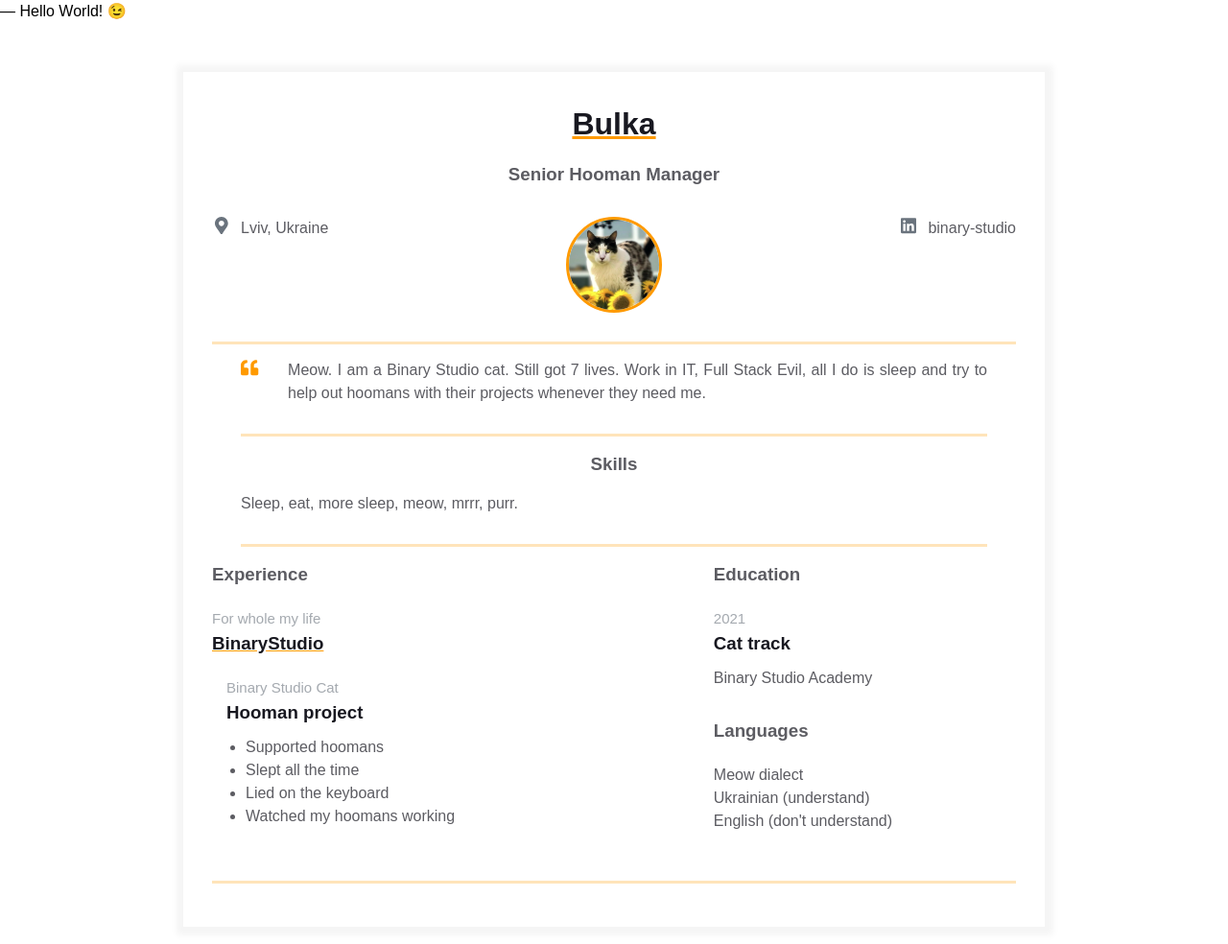
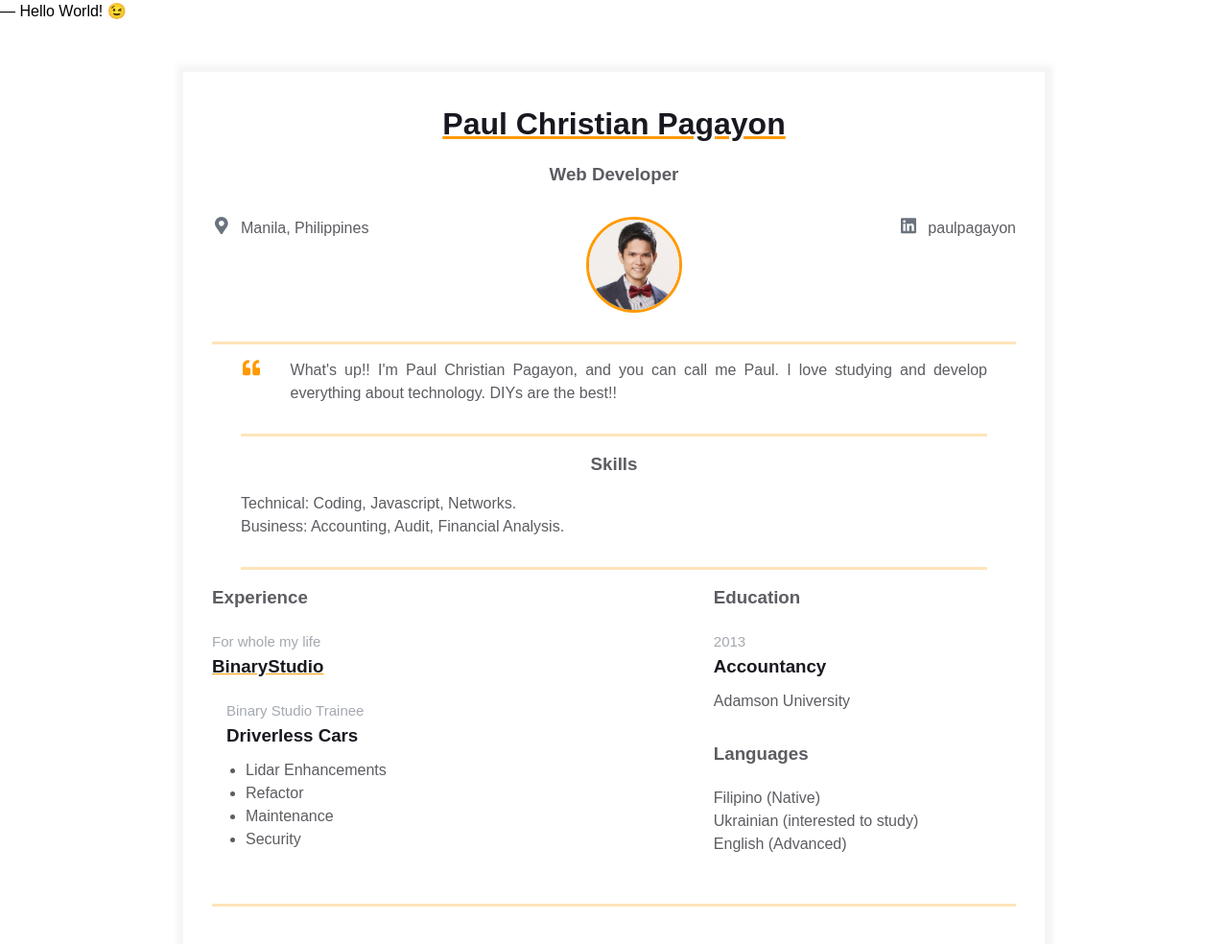
Before and after one commit to paulpags/homepage, a plain HTML site: page index.html in a window 1280 px wide. Shown: the whole page at 96% size. Drawn offline with Linux system fonts and the light colour scheme.

Commit message:
Replace own details to resume

```diff
--- a/index.html
+++ b/index.html
@@ -12,8 +12,8 @@
         <div class="resume">
           <div class="container">
             <div class="resume__block">
-              <h1 class="contact-info__header">Bulka</h1>
-              <h3 class="contact-info__sub-header">Senior Hooman Manager</h3>
+              <h1 class="contact-info__header">Paul Christian Pagayon</h1>
+              <h3 class="contact-info__sub-header">Web Developer</h3>
 
               <div class="contact_info_container fh">
                 <div class="contact-info__block">
@@ -28,12 +28,12 @@
                             ></path>
                           </svg>
                         </div>
-                        <span>Lviv, Ukraine</span>
+                        <span>Manila, Philippines</span>
                     </a>
                 </div>
 
                 <div class="contact-info__block contact-info__block--center">
-                  <img class="contact-info__avatar" src="assets/avatar.png" alt="Avatar" />
+                  <img class="contact-info__avatar" src="assets/paul.jpg" alt="Avatar" />
                 </div>
 
                 <div class="contact-info__block">
@@ -51,7 +51,7 @@
                             ></path>
                         </svg>
                         </div>
-                        <span>binary-studio</span>
+                        <span>paulpagayon</span>
                     </a>
                 </div>
               </div>
@@ -73,7 +73,7 @@
                         ></path>
                       </svg>
                     </div>
-                    <p class="intro_text">Meow. I am a Binary Studio cat. Still got 7 lives. Work in IT, Full Stack Evil, all I do is sleep and try to help out hoomans with their projects whenever they need me.</p>
+                    <p class="intro_text">What's up!! I'm Paul Christian Pagayon, and you can call me Paul. I love studying and develop everything about technology. DIYs are the best!!</p>
                   </div>
                 </div>
             </div>
@@ -81,7 +81,8 @@
                 <div class="resume__block">
                   <div class="skills">
                     <h3 class="skills__header">Skills</h3>
-                    <p class="skills__text">Sleep, eat, more sleep, meow, mrrr, purr.</p>
+                    <p class="skills__text">Technical: Coding, Javascript, Networks.</p>
+                    <p class="skills__text">Business: Accounting, Audit, Financial Analysis.</p>
                   </div>
                 </div>
               </div>
@@ -99,13 +100,13 @@
                             </div>
 
                             <div class="experiences__company-project">
-                                <span class="experiences__company-project-role"> Binary Studio Cat </span>
-                                <h3 class="experiences__company-project-name">Hooman project</h3>
+                                <span class="experiences__company-project-role"> Binary Studio Trainee </span>
+                                <h3 class="experiences__company-project-name">Driverless Cars</h3>
                                 <ul class="experiences__company-project-responsibilities">
-                                <li>Supported hoomans</li>
-                                <li>Slept all the time</li>
-                                <li>Lied on the keyboard</li>
-                                <li>Watched my hoomans working</li>
+                                <li>Lidar Enhancements</li>
+                                <li>Refactor</li>
+                                <li>Maintenance</li>
+                                <li>Security</li>
                                 </ul>
                             </div>
                             </div>
@@ -116,17 +117,17 @@
                             <div class="additional-info__education">
                               <h3 class="additional-info__education-header">Education</h3>
                               <div class="additional-info__education-university">
-                                <span class="additional-info__education-university-durability"> 2021 </span>
-                                <h3 class="additional-info__education-university-speciality">Cat track</h3>
-                                <p class="additional-info__education-university-name">Binary Studio Academy</p>
+                                <span class="additional-info__education-university-durability"> 2013 </span>
+                                <h3 class="additional-info__education-university-speciality">Accountancy</h3>
+                                <p class="additional-info__education-university-name">Adamson University</p>
                               </div>
                             </div>
 
                             <div class="additional-info__languages">
                               <h3 class="additional-info__languages-header">Languages</h3>
-                              <p class="additional-info__languages-item">Meow dialect</p>
-                              <p class="additional-info__languages-item">Ukrainian (understand)</p>
-                              <p class="additional-info__languages-item">English (don't understand)</p>
+                              <p class="additional-info__languages-item">Filipino (Native)</p>
+                              <p class="additional-info__languages-item">Ukrainian (interested to study)</p>
+                              <p class="additional-info__languages-item">English (Advanced)</p>
                             </div>
                           </div>
                     </div>
```
Also changed, not shown: assets/bulka.png (renamed from assets/avatar.png), assets/paul.jpg (added).
